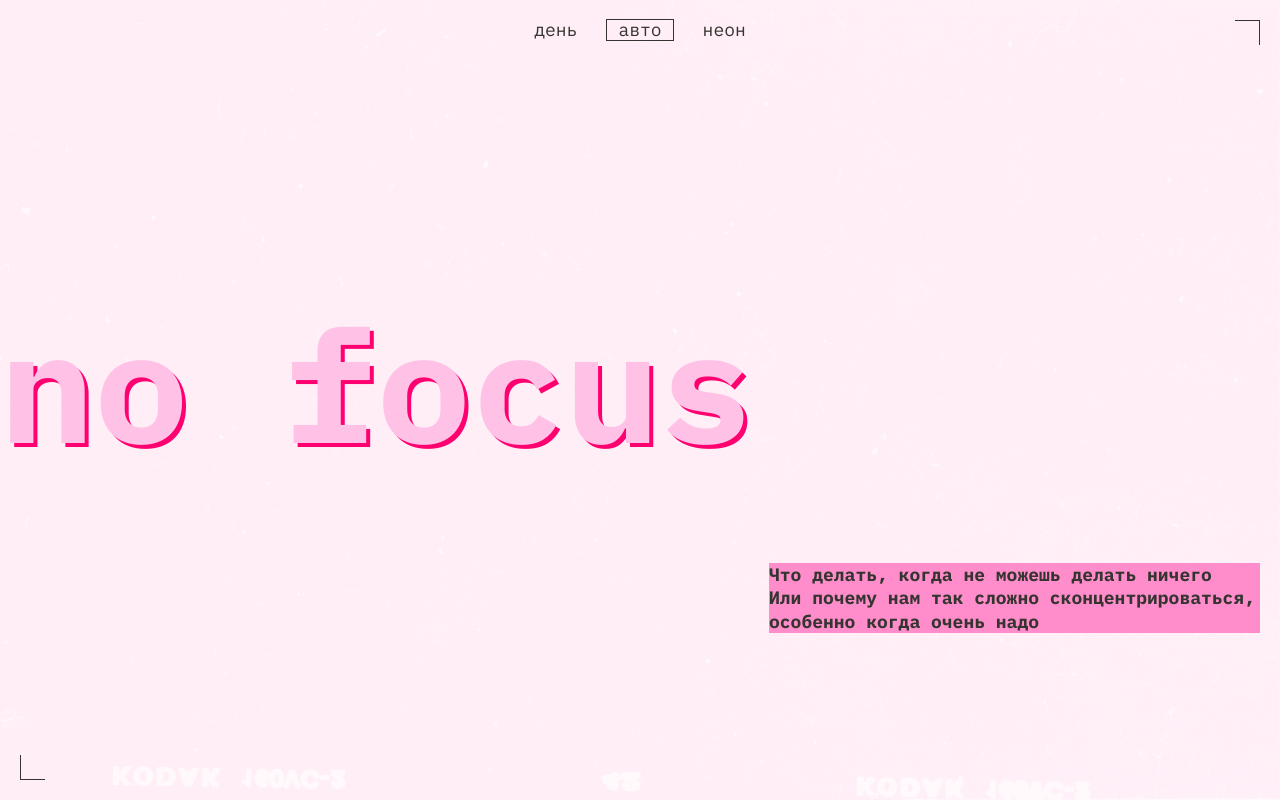
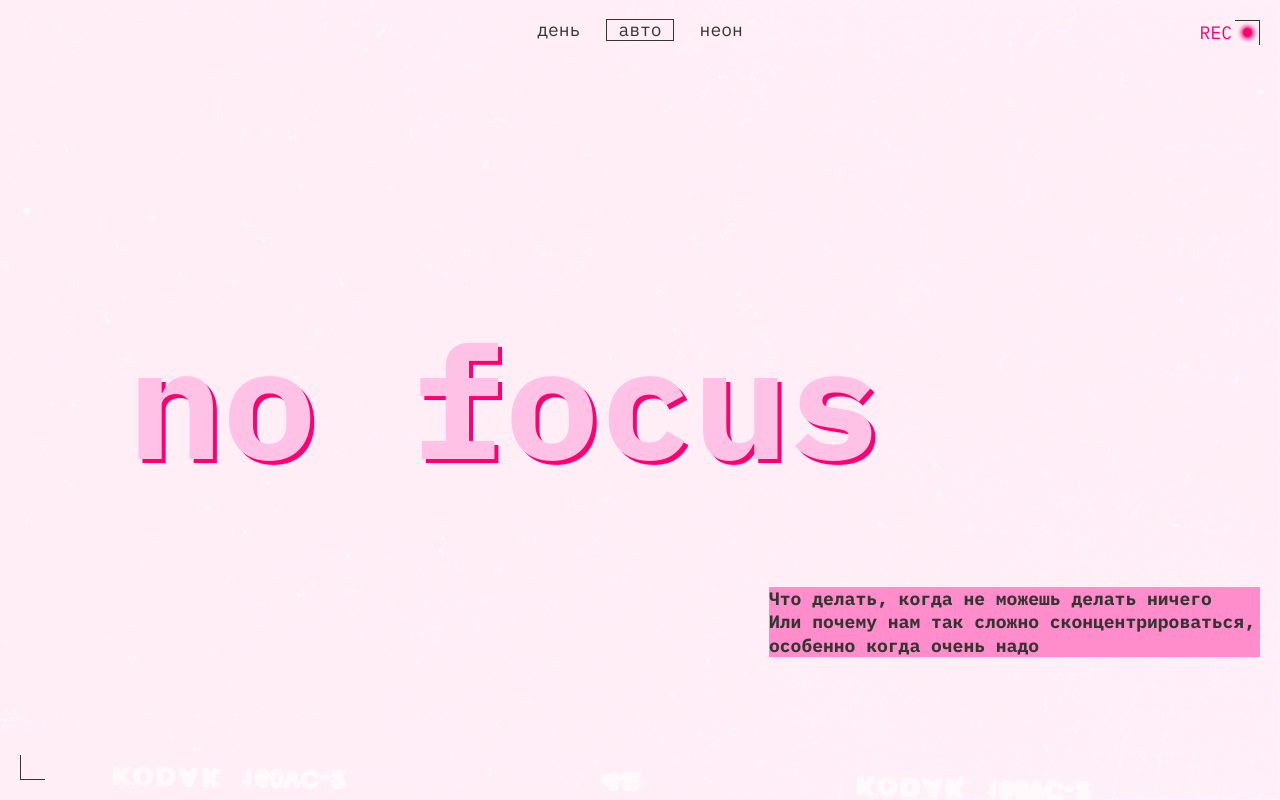
Before and after one commit to CotikObormotik/slozhno-sosredotochitsya, a plain HTML site: page index.html in a window 1280 px wide. Shown: the top 800 px of the page. Drawn offline with Linux system fonts and the light colour scheme.

Commit message:
sloznyi finish

```diff
--- a/styles/light.css
+++ b/styles/light.css
@@ -10,7 +10,7 @@
     чем стили в медиазапросе предпочтений пользователя
   */
   background-image: url(../images/cover-image-light.png);
-  --accent-backgraund-color: #FF8DCB;
+  --accent-backgraund-color: #ff8dcb;
   --decor: #353430;
   --accent-color: #353430;
   --color-title-header: #ffc2e6;
@@ -28,7 +28,7 @@
 
 @media (prefers-color-scheme: light) {
   :root {
-    --accent-backgraund-color: #FF8DCB;
+    --accent-backgraund-color: #ff8dcb;
     --decor: #353430;
     --accent-color: #353430;
     --color-title-header: #ffc2e6;
@@ -42,11 +42,13 @@
   .page {
     background-image: url(../images/cover-image-light.png);
   }
-  .decor {
+  .page.theme_light .decor {
+    display: none;
+  }
+  .page.theme_auto .decor {
     display: none;
   }
 }
-
 @media (width >= 1024px) {
   .title {
     --shadow: 4px 4px 0px #ff0070;
--- a/styles/style.css
+++ b/styles/style.css
@@ -6,12 +6,6 @@
   background-size: cover;
   background-repeat: no-repeat;
   background-attachment: fixed;
-}
-
-@media (width <= 375px) {
-  .page{
-    max-width: 375px;
-  }
 }
 
 .header {
@@ -23,19 +17,18 @@
   gap: 55px;
 }
 
-
 @media (width >= 768px) {
   .header {
     padding: 20px;
-    min-height: 1024px;
-    grid-template-rows: repeat(3, min-content);
-    align-items: end;
+    height: 100vh;
+    grid-template-rows: 1fr min-content 1fr;
   }
 }
 
 @media (width >= 1024px) {
   .header {
-    min-height: 768px;
+    grid-template-rows: 1fr min-content 1fr;
+    height: 100vh;
   }
 }
 
@@ -66,7 +59,7 @@
   font-weight: 400;
   line-height: 25px;
   top: 10px;
-  right: 39px;;
+  right: 39px;
 }
 
 @media (width >= 768px) {
@@ -96,7 +89,7 @@
   position: absolute;
   border-bottom: 1px solid var(--decor);
   border-left: 1px solid var(--decor);
-  bottom: -18px;
+  bottom: 11px;
   left: 11px;
 }
 
@@ -107,16 +100,9 @@
   }
 }
 
-
 .header__theme-menu {
   display: grid;
   justify-content: end;
-}
-
-@media (width >= 768px) {
-  .header__theme-menu {
-   margin-block-start: 180px;
-  }
 }
 
 @media (width >= 1024px) {
@@ -131,21 +117,9 @@
 .header_text {
   color: var(--accent-color);
   justify-self: end;
-  align-self: flex-start;
+  align-self: center;
   background-color: var(--accent-backgraund-color);
-  margin-block-start: 30px;
-}
-
-@media (width >= 768px) {
-  .header_text {
-    margin-block-start: 137px;
-  }
-}
-
-@media (width >=1024px) {
-  .header_text {
-    margin-block-start: 89px;
-  }
+  margin-block-end: 55px;
 }
 
 .text {
@@ -180,6 +154,7 @@
   line-height: 18px;
   text-align: center;
   padding: 1px 11px;
+  cursor: pointer;
 }
 
 .header__theme-menu-button_active {
@@ -196,16 +171,21 @@
 }
 
 .header__theme-menu-button:focus {
-  outline: 1px solid var(--decor);
+  border-block-end: 1px solid var(--decor);
 }
-
 
 .header__theme-menu-list {
   display: flex;
   flex-direction: column;
   justify-content: end;
-  gap: 13px;
-  margin-block-end: 15px;
+  gap: 10px;
+  margin-block-end: 16px;
+}
+
+@media (width >= 768px) {
+  .header__theme-menu-list {
+    margin-block-end: 125px;
+  }
 }
 
 @media (width >= 1024px) {
@@ -217,6 +197,13 @@
 
 .header__theme-menu-item {
   padding: 0 3px;
+  margin-block-start: 6px;
+}
+
+@media (width >= 1024px) {
+  .header__theme-menu-item {
+    margin-block-start: 0;
+  }
 }
 
 .title {
@@ -227,20 +214,20 @@
   text-shadow: var(--shadow);
   font-weight: 700;
   line-height: 82.5%;
-  margin-block-end:-30px;
+  justify-content: center;
+  align-items: center;
 }
 
 @media (width >= 768px) {
   .title {
     font-size: clamp(7.5rem, 0.5625rem + 14.4531vw, 9.8125rem);
-    margin-inline-start: -20px;
-    margin-block-start: 108px;
+    margin-inline-start: -190px;
   }
 }
 
 @media (width >= 1024px) {
   .title {
-    margin-block-start: 210px;
+    margin-inline-start: -270px;
   }
 }
 
@@ -249,7 +236,7 @@
   padding: 0 10px;
   grid-template-rows: min-content min-content min-content max-content;
   gap: 50px;
-  margin-block-start: 69px;
+  margin-block-start: 40px;
 }
 
 @media (width >= 768px) {
@@ -472,17 +459,16 @@
 
 @media (width >= 768px) {
   .footer {
-    height: 1024px;
+    height: 100vh;
     margin-block-start: 28px;
   }
 }
 
 @media (width >= 1024px) {
   .footer {
-    height: 768px;
+    height: 100vh;
   }
 }
-
 
 .footer_title {
   font-size: clamp(7.25rem, 5.7694rem + 6.3174vw, 9.8125rem);
@@ -491,19 +477,11 @@
   text-shadow: var(--footer-shadow);
   font-weight: 700;
   line-height: 82.5%;
-  padding-block-start: 30px;
 }
 
 @media (width >= 768px) {
   .footer_title {
     font-size: clamp(7.5rem, 0.5625rem + 14.4531vw, 9.8125rem);
-    margin-block-end: 35px;
-  }
-}
-
-@media (width >= 1024px) {
-  .footer_title {
-    margin-block-end: 25px;
   }
 }
 
--- a/styles/variables.css
+++ b/styles/variables.css
@@ -13,5 +13,5 @@
   --link-shadow: #ff0070;
   --link-decor: #f1b2ce;
   --footer-shadow: 2px 2px 0px #ff0070;
-  --font: 'IBM Plex mono', monospace;
+  --font: "IBM Plex mono", monospace;
 }
```
